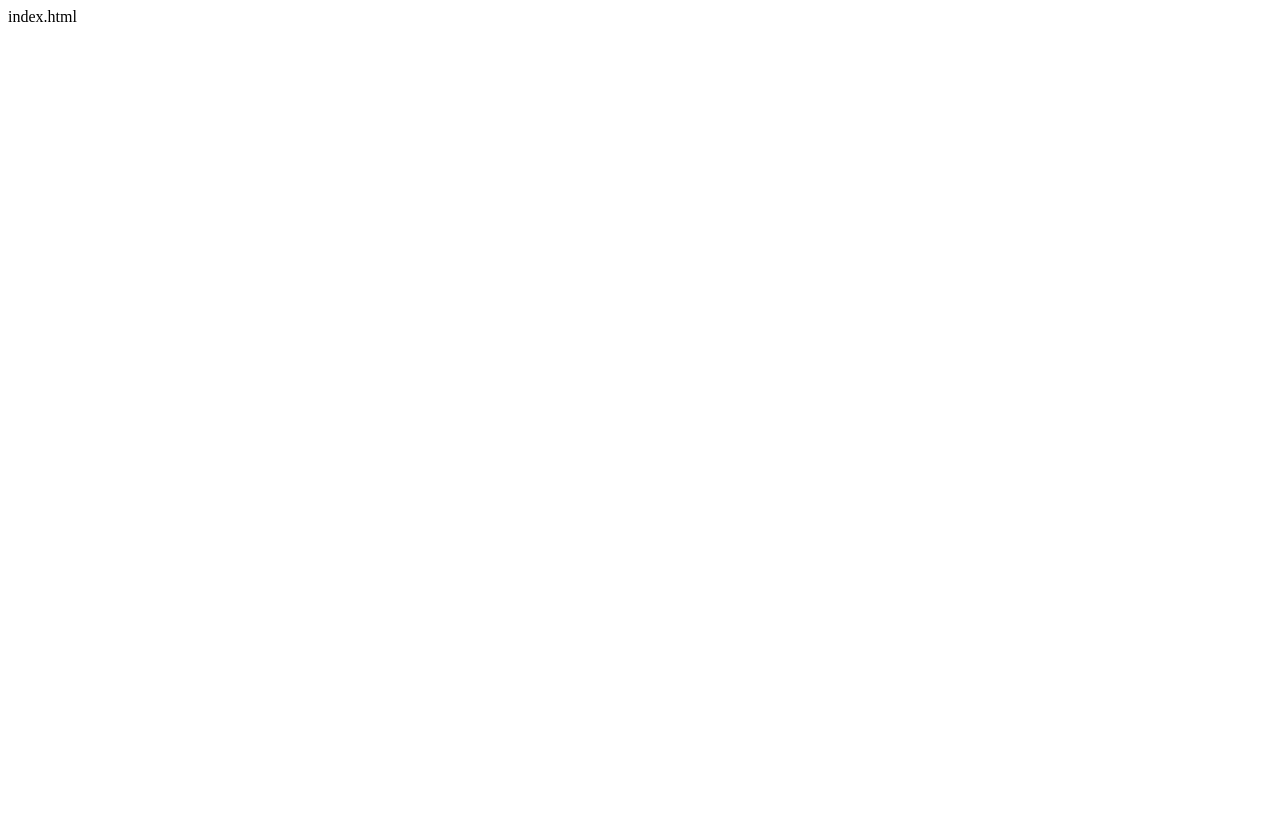
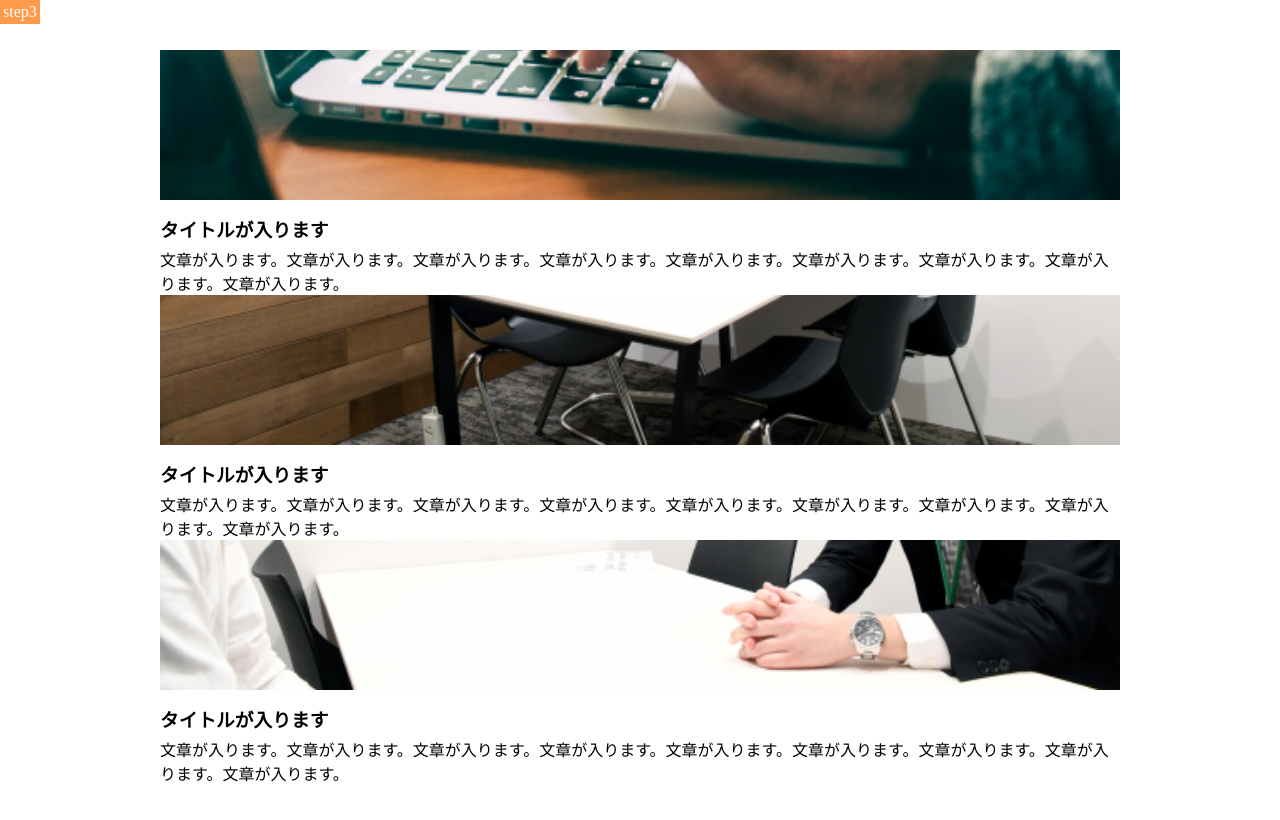
Before and after one commit to NZTK/1-8, a plain HTML site: page index.html in a window 1280 px wide. Drawn offline with Linux system fonts and the light colour scheme.

Commit message:
[Add] main

```diff
--- a/index.html
+++ b/index.html
@@ -1 +1,33 @@
-index.html
+<DOCTYPE html>
+<html lang="ja">
+<head>
+  <meta charset="utf8">
+  <title>8章</title>
+  <link rel="stylesheet" href="https://use.fontawesome.com/releases/v5.0.13/css/all.css">
+  <link rel="stylesheet" href="style.css">
+</head>
+<body>
+  <main class="clreafix">
+  	<div class="step-box">
+  		<div class="step-img1"></div>
+  		<span class="step-num">step1</span>
+  		<h3 class="title">タイトルが入ります</h3>
+  		<p class="text">文章が入ります。文章が入ります。文章が入ります。文章が入ります。文章が入ります。文章が入ります。文章が入ります。文章が入ります。文章が入ります。</p>
+  	</div>
+
+  	  	<div class="step-box">
+  		<div class="step-img2"></div>
+  		<span class="step-num">step2</span>
+  		<h3 class="title">タイトルが入ります</h3>
+  		<p class="text">文章が入ります。文章が入ります。文章が入ります。文章が入ります。文章が入ります。文章が入ります。文章が入ります。文章が入ります。文章が入ります。</p>
+  	</div>
+
+  	  	<div class="step-box">
+  		<div class="step-img3"></div>
+  		<span class="step-num">step3</span>
+  		<h3 class="title">タイトルが入ります</h3>
+  		<p class="text">文章が入ります。文章が入ります。文章が入ります。文章が入ります。文章が入ります。文章が入ります。文章が入ります。文章が入ります。文章が入ります。</p>
+  	</div>
+   </main>
+</body>
+</html>
--- a/style.css
+++ b/style.css
@@ -1 +1,54 @@
-style.css
+* {
+	margin: 0;
+	padding: 0;
+	box-sizing: border-box;
+}
+
+.clearfix::after {
+	content: "";
+	display: block;
+	clear: both;
+}
+
+main{
+	width: 960px;
+	margin: 50px auto;
+}
+.stgep-box{
+	float: left;
+	widows: 300px;
+	margin-right: 30px;
+	padding: 10px;
+	position: relative;
+	border: 1px solid #eee;
+}
+
+.step-img1{
+	height: 150px;
+	background-image: url(img/flow01.png);
+	background-size: cover;
+	background-position: bottom;
+}
+.step-img2{
+	height: 150px;
+	background-image: url(img/flow02.png);
+	background-size: cover;
+	background-position: bottom;
+}
+.step-img3{
+	height: 150px;
+	background-image: url(img/flow03.png);
+	background-size: cover;
+	background-position: bottom;
+}
+.step-num{
+	position: absolute;
+	top: 0;
+	left: 0;
+	background-color: #FF9A4B;
+	color: #fff;
+	padding: 3px;
+}
+.title{
+	margin: 15px 0 5px;
+}
```
Also changed, not shown: img/flow01.png (added), img/flow02.png (added), img/flow03.png (added).
